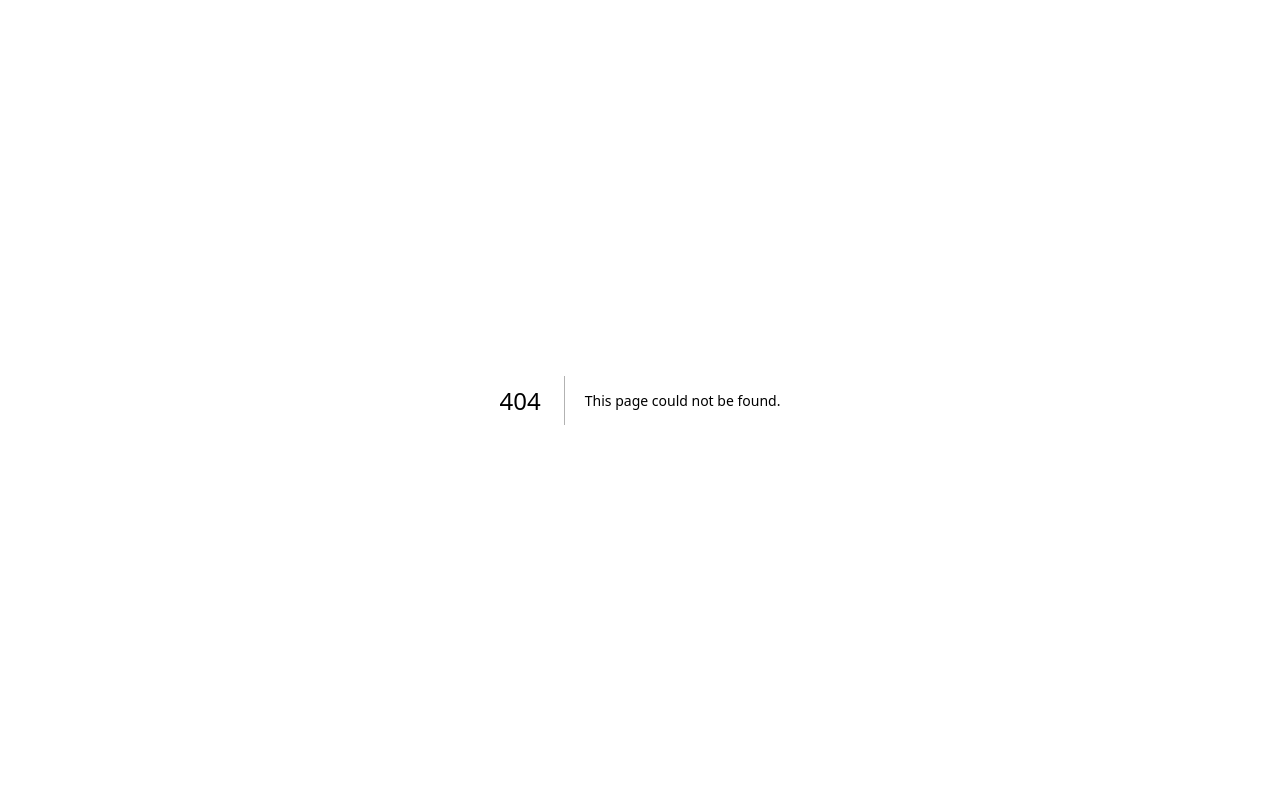
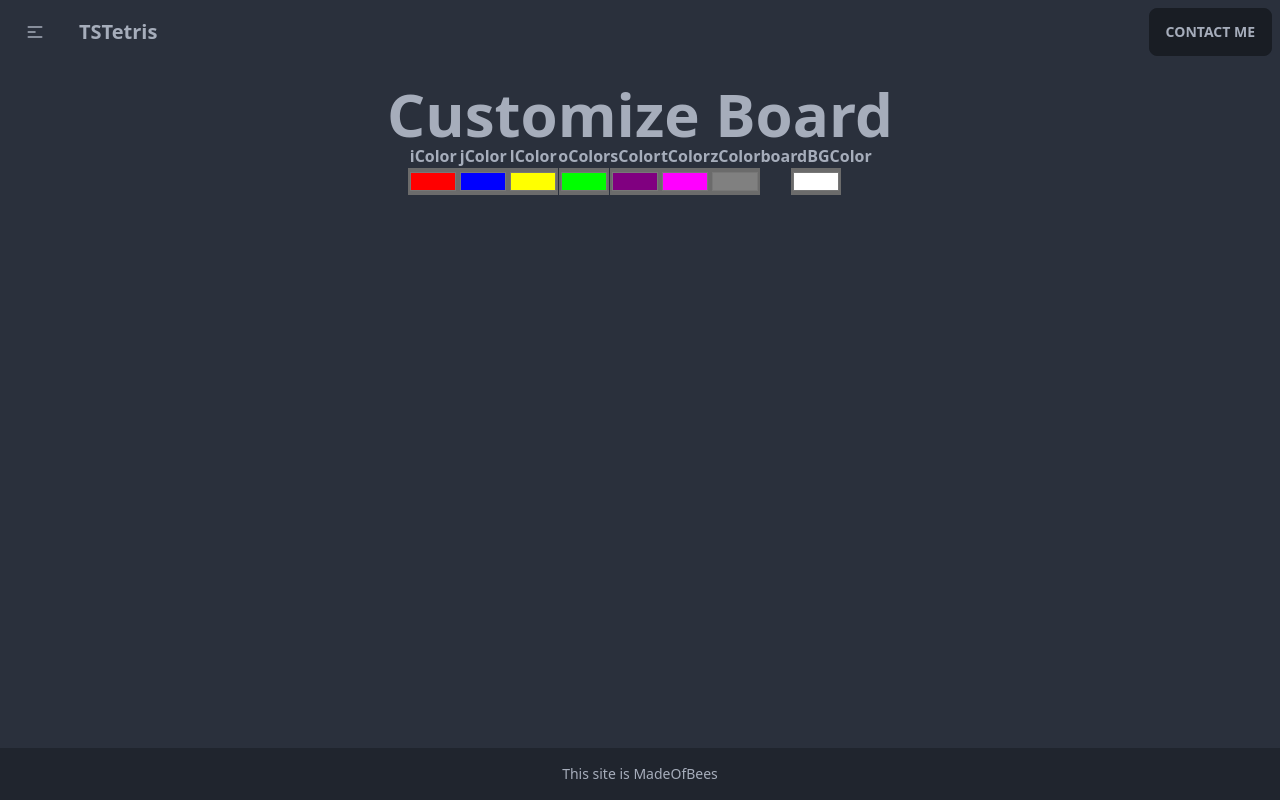
Before and after one commit to MadeOfBees/typescript-tetris, a Next.js app in the folder client/: page /customizeBoard in a window 1280 px wide. Before the commit this address had no page. Built offline with nearby package versions, Linux system fonts and the light colour scheme.

Commit message:
customColors

```diff
--- a/client/src/Components/game/game.tsx
+++ b/client/src/Components/game/game.tsx
@@ -37,16 +37,17 @@ export default function Game() {
       ["", "Z", "Z"],
     ],
   ];
-  const [iColor] = useState<string>("bg-red-500");
-  const [jColor] = useState<string>("bg-blue-500");
-  const [lColor] = useState<string>("bg-yellow-500");
-  const [oColor] = useState<string>("bg-green-500");
-  const [sColor] = useState<string>("bg-purple-500");
-  const [tColor] = useState<string>("bg-pink-500");
-  const [zColor] = useState<string>("bg-gray-500");
-  const [boardBGColor] = useState<string>("");
-  const [randomMino, setRandomMino] = useState<Array<Array<string>>>([]);
+  const [iColor, setIColor] = useState<string>("#ff0000");
+  const [jColor, setJColor] = useState<string>("#0000ff");
+  const [lColor, setLColor] = useState<string>("#ffff00");
+  const [oColor, setOColor] = useState<string>("#00ff00");
+  const [sColor, setSColor] = useState<string>("#800080");
+  const [tColor, setTColor] = useState<string>("#ff00ff");
+  const [zColor, setZColor] = useState<string>("#808080");
+  const [boardBGColor, setBoardBGColor] = useState<string>("#ffffff");
+  const [nextMino, setNextMino] = useState<Array<Array<string>>>([]);
   const [board, setBoard] = useState<Array<Array<string>>>([]);
+
   const makeBoard = (): Array<Array<string>> => {
     const board = [];
     for (let i = 0; i < 20; i++) {
@@ -55,13 +56,6 @@ export default function Game() {
         row.push("");
       }
       board.push(row);
-    }
-    const randomTetromino =
-      tetrominoes[Math.floor(Math.random() * tetrominoes.length)];
-    for (let i = 0; i < randomTetromino.length; i++) {
-      for (let j = 0; j < randomTetromino[i].length; j++) {
-        board[i][j] = randomTetromino[i][j];
-      }
     }
     return board;
   };
@@ -83,9 +77,26 @@ export default function Game() {
     return board;
   };
 
+  const setColors = () => {
+    const boardData = localStorage.getItem("board");
+    if (boardData) {
+      const board = JSON.parse(boardData);
+      console.log(board.iColor);
+      setBoardBGColor(board.boardBGColor);
+      setIColor(board.iColor);
+      setJColor(board.jColor);
+      setLColor(board.lColor);
+      setOColor(board.oColor);
+      setSColor(board.sColor);
+      setTColor(board.tColor);
+      setZColor(board.zColor);
+    }
+  };
+
   useEffect(() => {
+    setColors();
     setBoard(makeBoard());
-    setRandomMino(
+    setNextMino(
       handleRandomTetromino(
         tetrominoes[Math.floor(Math.random() * tetrominoes.length)]
       )
@@ -100,7 +111,9 @@ export default function Game() {
           <div className="flex flex-row" key={i}>
             {row.map((cell, j) => (
               <div
-                className={`w-4 h-4 border-2 border-black ${
+                className={`w-4 h-4 border-2 border-black`}
+                style={{
+                  backgroundColor: `${
                     cell === "I"
                       ? iColor
                       : cell === "J"
@@ -116,7 +129,8 @@ export default function Game() {
                       : cell === "Z"
                       ? zColor
                       : boardBGColor
-                }`}
+                  }`,
+                }}
                 key={j}
               ></div>
             ))}
@@ -125,11 +139,13 @@ export default function Game() {
       </div>
       <div className="w-4"></div>
       <div className="flex flex-col">
-        {randomMino.map((row, i) => (
+        {nextMino.map((row, i) => (
           <div className="flex flex-row" key={i}>
             {row.map((cell, j) => (
               <div
-                className={`w-4 h-4 border-2 border-black ${
+                className={`w-4 h-4 border-2 border-black`}
+                style={{
+                  backgroundColor: `${
                     cell === "I"
                       ? iColor
                       : cell === "J"
@@ -145,7 +161,8 @@ export default function Game() {
                       : cell === "Z"
                       ? zColor
                       : boardBGColor
-                }`}
+                  }`,
+                }}
                 key={j}
               ></div>
             ))}
--- a/client/src/Components/navbar.tsx
+++ b/client/src/Components/navbar.tsx
@@ -35,6 +35,11 @@ export default function Navbar() {
                 <p>Leaderboard</p>
               </Link>
             </li>
+            <li>
+              <Link href="/customizeBoard">
+                <p>Customize Board</p>
+              </Link>
+            </li>
           </ul>
         </div>
         <a className="btn btn-ghost normal-case text-xl" href="/">
--- /dev/null
+++ b/client/src/pages/customizeBoard/index.tsx
@@ -0,0 +1,67 @@
+import React, { useState, useEffect } from "react";
+import { useRouter } from "next/router";
+import Navbar from "@/Components/navbar";
+import Footer from "@/Components/footer";
+
+export default function customizeBoard() {
+  const [board, setBoard] = useState<{ [key: string]: string }>({});
+
+  useEffect(() => {
+    const storedBoard = localStorage.getItem("board");
+    if (storedBoard) {
+      setBoard(JSON.parse(storedBoard));
+    } else {
+      const defaultBoard = {
+        iColor: "#ff0000",
+        jColor: "#0000ff",
+        lColor: "#ffff00",
+        oColor: "#00ff00",
+        sColor: "#800080",
+        tColor: "#ff00ff",
+        zColor: "#808080",
+        boardBGColor: "#ffffff",
+      };
+      setBoard(defaultBoard);
+      localStorage.setItem("board", JSON.stringify(defaultBoard));
+    }
+  }, []);
+
+  return (
+    <div>
+      <Navbar />
+      <div className="flex justify-center mt-5">
+        <div className="flex flex-col">
+          <div className="flex justify-center">
+            <h1 className="text-6xl font-bold">Customize Board</h1>
+          </div>
+          <div className="flex justify-center">
+            {Object.keys(board).map((key) => {
+              return (
+                <div className="flex flex-col" key={key}>
+                  <div className="flex justify-center">
+                    <h1 className="font-bold">{key}</h1>
+                  </div>
+                  <div className="flex justify-center">
+                    <input
+                      type="color"
+                      value={board[key]}
+                      onChange={(e) => {
+                        const newBoard = { ...board } as {
+                          [key: string]: string;
+                        };
+                        newBoard[key] = e.target.value;
+                        setBoard(newBoard);
+                        localStorage.setItem("board", JSON.stringify(newBoard));
+                      }}
+                    />
+                  </div>
+                </div>
+              );
+            })}
+          </div>
+        </div>
+      </div>
+      <Footer />
+    </div>
+  );
+}
```
Lines whose indentation alone changed are shown as unchanged.
